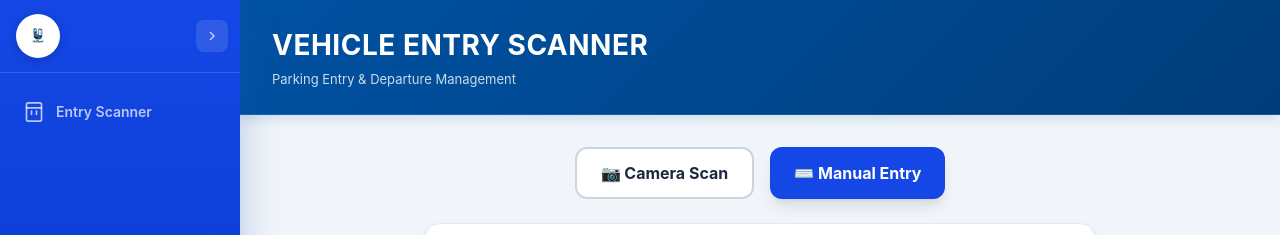
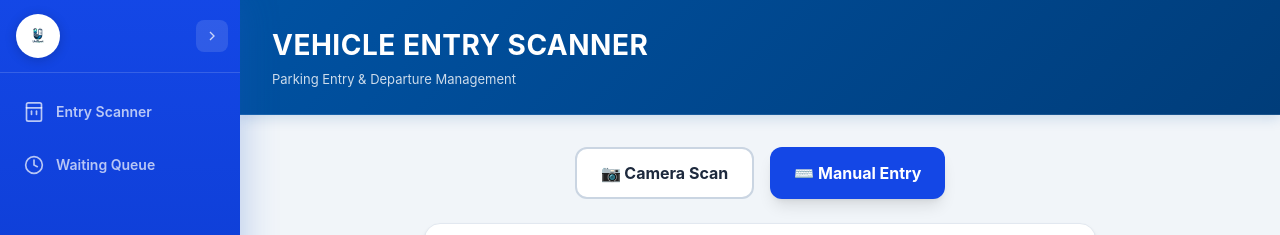
Before and after one commit to shenalsnr/UniSpot, a React app in the folder frontend/: page /staff-dashboard in a window 1280 px wide. Shown: the top 235 px of the page. Built offline with nearby package versions, Linux system fonts and the light colour scheme; the HTML template or start-up script is replaced by a standard one.

Commit message:
udated admindashboard

```diff
--- a/frontend/src/App.jsx
+++ b/frontend/src/App.jsx
@@ -32,6 +32,9 @@ import UnifiedNavbar from "./components/Shared/UnifiedNavbar";
 
 import LockerMaintenance from "./components/LockerManagement/LockerMaintenance";
 import ErrorBoundary from "./components/Shared/ErrorBoundary";
+import StaffRegister from "./components/SecurityPortal/StaffRegister";
+import WaitingSlotPanel from "./components/SecurityPortal/WaitingSlotPanel";
+import AdminLayout from "./components/Admin/AdminLayout";
 
 const App = () => {
   const location = useLocation();
@@ -88,11 +91,13 @@ const App = () => {
         {/* Admin Portal */}
         <Route path="/admin-login" element={<AdminLogin />} />
         <Route path="/admin-dashboard" element={<AdminDashboard />} />
+        <Route path="/staff-register" element={<AdminLayout><StaffRegister /></AdminLayout>} />
 
         {/* Staff Portal - Nested Routes */}
         <Route path="/staff-dashboard" element={<StaffLayout />}>
           <Route index element={<StaffDashboard />} />
           <Route path="scanner" element={<QRScanner />} />
+          <Route path="waiting-queue" element={<WaitingSlotPanel />} />
         </Route>
 
 
--- a/frontend/src/components/Admin/AdminSidebar.jsx
+++ b/frontend/src/components/Admin/AdminSidebar.jsx
@@ -60,7 +60,7 @@ const navItems = [
   },
   {
     label: "Security Staff",
-    to: "/StaffDashboard",
+    to: "/staff-register",
     icon: (
       <svg viewBox="0 0 24 24" fill="none" stroke="currentColor" strokeWidth="2" strokeLinecap="round" strokeLinejoin="round" className="w-5 h-5">
         <path d="M20 21v-2a4 4 0 0 0-4-4H8a4 4 0 0 0-4 4v2" />
--- a/frontend/src/components/Staff/StaffSidebar.jsx
+++ b/frontend/src/components/Staff/StaffSidebar.jsx
@@ -12,6 +12,16 @@ const navItems = [
         <line x1="3" y1="7" x2="21" y2="7" />
         <line x1="9" y1="11" x2="9" y2="15" />
         <line x1="15" y1="11" x2="15" y2="15" />
+      </svg>
+    ),
+  },
+  {
+    label: "Waiting Queue",
+    to: "/staff-dashboard/waiting-queue",
+    icon: (
+      <svg viewBox="0 0 24 24" fill="none" stroke="currentColor" strokeWidth="2" strokeLinecap="round" strokeLinejoin="round" className="w-5 h-5">
+        <circle cx="12" cy="12" r="10" />
+        <polyline points="12 6 12 12 16 14" />
       </svg>
     ),
   },
```
